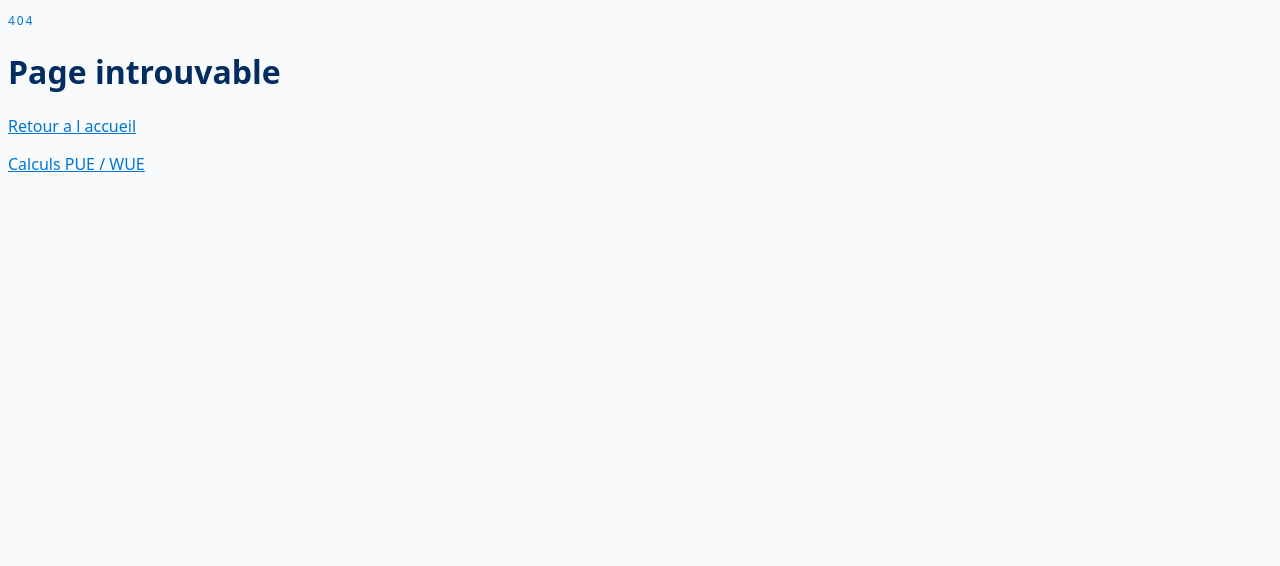
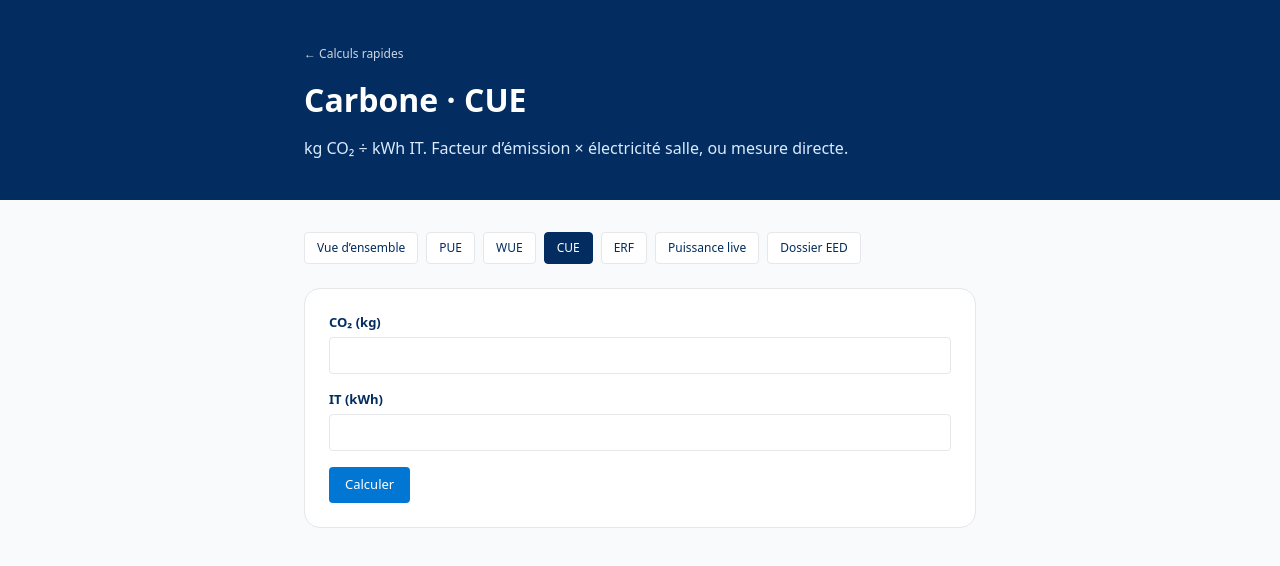
Before and after one commit to Geoking2104/DCIM, a Next.js app in the folder web/: page /en/outils/cue in a window 1280 px wide. Before the commit this address had no page. Shown: the top 566 px of the page. Built offline with nearby package versions, Linux system fonts and the light colour scheme.

Commit message:
feat(metrics): dedicated CUE and ERF calculator pages

```diff
--- /dev/null
+++ b/web/app/[locale]/outils/cue/page.tsx
@@ -0,0 +1,20 @@
+import MetricsLinks from '@/components/metrics/MetricsLinks';
+import RatioCalc from '@/components/metrics/RatioCalc';
+
+export default function CuePage({ params: { locale } }: { params: { locale: string } }) {
+  return (
+    <div className="min-h-screen bg-[#F8FAFC] text-[#032D60]">
+      <header className="bg-[#032D60] text-white">
+        <div className="max-w-[720px] mx-auto px-6 py-10">
+          <a href={`/${locale}/outils`} className="text-[12px] opacity-80">← Calculs rapides</a>
+          <h1 className="mt-3 text-[32px] font-extrabold">Carbone · CUE</h1>
+          <p className="mt-3 text-blue-100">kg CO₂ ÷ kWh IT. Facteur d’émission × électricité salle, ou mesure directe.</p>
+        </div>
+      </header>
+      <main className="max-w-[720px] mx-auto px-6 py-8 space-y-6">
+        <MetricsLinks locale={locale} current="/outils/cue" />
+        <RatioCalc endpoint="/api/metrics/cue" fields={[{ key: 'co2_kg', label: 'CO₂ (kg)' }, { key: 'it_kwh', label: 'IT (kWh)' }]} unit="kg/kWh" />
+      </main>
+    </div>
+  );
+}
--- /dev/null
+++ b/web/app/[locale]/outils/erf/page.tsx
@@ -0,0 +1,20 @@
+import MetricsLinks from '@/components/metrics/MetricsLinks';
+import RatioCalc from '@/components/metrics/RatioCalc';
+
+export default function ErfPage({ params: { locale } }: { params: { locale: string } }) {
+  return (
+    <div className="min-h-screen bg-[#F8FAFC] text-[#032D60]">
+      <header className="bg-[#032D60] text-white">
+        <div className="max-w-[720px] mx-auto px-6 py-10">
+          <a href={`/${locale}/outils`} className="text-[12px] opacity-80">← Calculs rapides</a>
+          <h1 className="mt-3 text-[32px] font-extrabold">Chaleur réutilisée · ERF</h1>
+          <p className="mt-3 text-blue-100">kWh réutilisés ÷ kWh salle. Paliers EnEfG 10 / 15 / 20 %.</p>
+        </div>
+      </header>
+      <main className="max-w-[720px] mx-auto px-6 py-8 space-y-6">
+        <MetricsLinks locale={locale} current="/outils/erf" />
+        <RatioCalc endpoint="/api/metrics/erf" fields={[{ key: 'reused_kwh', label: 'Chaleur réutilisée (kWh)' }, { key: 'facility_kwh', label: 'Salle (kWh)' }]} unit="" />
+      </main>
+    </div>
+  );
+}
--- a/web/components/metrics/MetricsLinks.tsx
+++ b/web/components/metrics/MetricsLinks.tsx
@@ -1,9 +1,11 @@
 export const METRIC_LINKS = (locale: string) => [
-  { href: `/${locale}/metriques`, label: 'Vue d’ensemble PUE · WUE · CUE · ERF', path: '/metriques' },
-  { href: `/${locale}/outils/pue`, label: 'Calculatrice PUE', path: '/outils/pue' },
-  { href: `/${locale}/outils/wue`, label: 'Calculatrice WUE', path: '/outils/wue' },
-  { href: `/${locale}/power`, label: 'Puissance live (ClickHouse)', path: '/power' },
-  { href: `/${locale}/eed`, label: 'Dossier EED & label A–G', path: '/eed' }
+  { href: `/${locale}/metriques`, label: 'Vue d’ensemble', path: '/metriques' },
+  { href: `/${locale}/outils/pue`, label: 'PUE', path: '/outils/pue' },
+  { href: `/${locale}/outils/wue`, label: 'WUE', path: '/outils/wue' },
+  { href: `/${locale}/outils/cue`, label: 'CUE', path: '/outils/cue' },
+  { href: `/${locale}/outils/erf`, label: 'ERF', path: '/outils/erf' },
+  { href: `/${locale}/power`, label: 'Puissance live', path: '/power' },
+  { href: `/${locale}/eed`, label: 'Dossier EED', path: '/eed' }
 ];
 
 export default function MetricsLinks({ locale, current }: { locale: string; current?: string }) {
--- /dev/null
+++ b/web/components/metrics/RatioCalc.tsx
@@ -0,0 +1,45 @@
+'use client';
+import { useState } from 'react';
+
+export default function RatioCalc({
+  endpoint,
+  fields,
+  unit
+}: {
+  endpoint: string;
+  fields: { key: string; label: string }[];
+  unit: string;
+}) {
+  const [vals, setVals] = useState<Record<string, string>>({});
+  const [out, setOut] = useState<{ value: number; band: string } | null>(null);
+  const [err, setErr] = useState('');
+
+  async function run() {
+    setErr('');
+    const body: Record<string, number> = {};
+    fields.forEach((f) => { body[f.key] = Number(vals[f.key] || 0); });
+    const res = await fetch(endpoint, { method: 'POST', headers: { 'content-type': 'application/json' }, body: JSON.stringify(body) });
+    const data = await res.json();
+    if (!res.ok) { setOut(null); setErr(data.error || 'refus'); return; }
+    setOut({ value: data.value, band: data.band });
+  }
+
+  return (
+    <div className="bg-white border rounded-2xl p-6 space-y-4">
+      {fields.map((f) => (
+        <label key={f.key} className="block text-[13px] font-semibold">
+          {f.label}
+          <input type="number" min="0" className="mt-1 w-full border rounded px-3 py-2 font-normal" value={vals[f.key] || ''} onChange={(e) => setVals((v) => ({ ...v, [f.key]: e.target.value }))} />
+        </label>
+      ))}
+      <button type="button" onClick={run} className="px-4 py-2 rounded bg-[#0176D3] text-white text-[13px]">Calculer</button>
+      {err && <p className="text-[13px] text-[#C23934]">{err}</p>}
+      {out && (
+        <div className="rounded-xl bg-[#F8FAFC] border p-4">
+          <div className="text-[36px] font-black">{out.value.toFixed(3)} {unit}</div>
+          <div className="text-[13px]">{out.band}</div>
+        </div>
+      )}
+    </div>
+  );
+}
```
